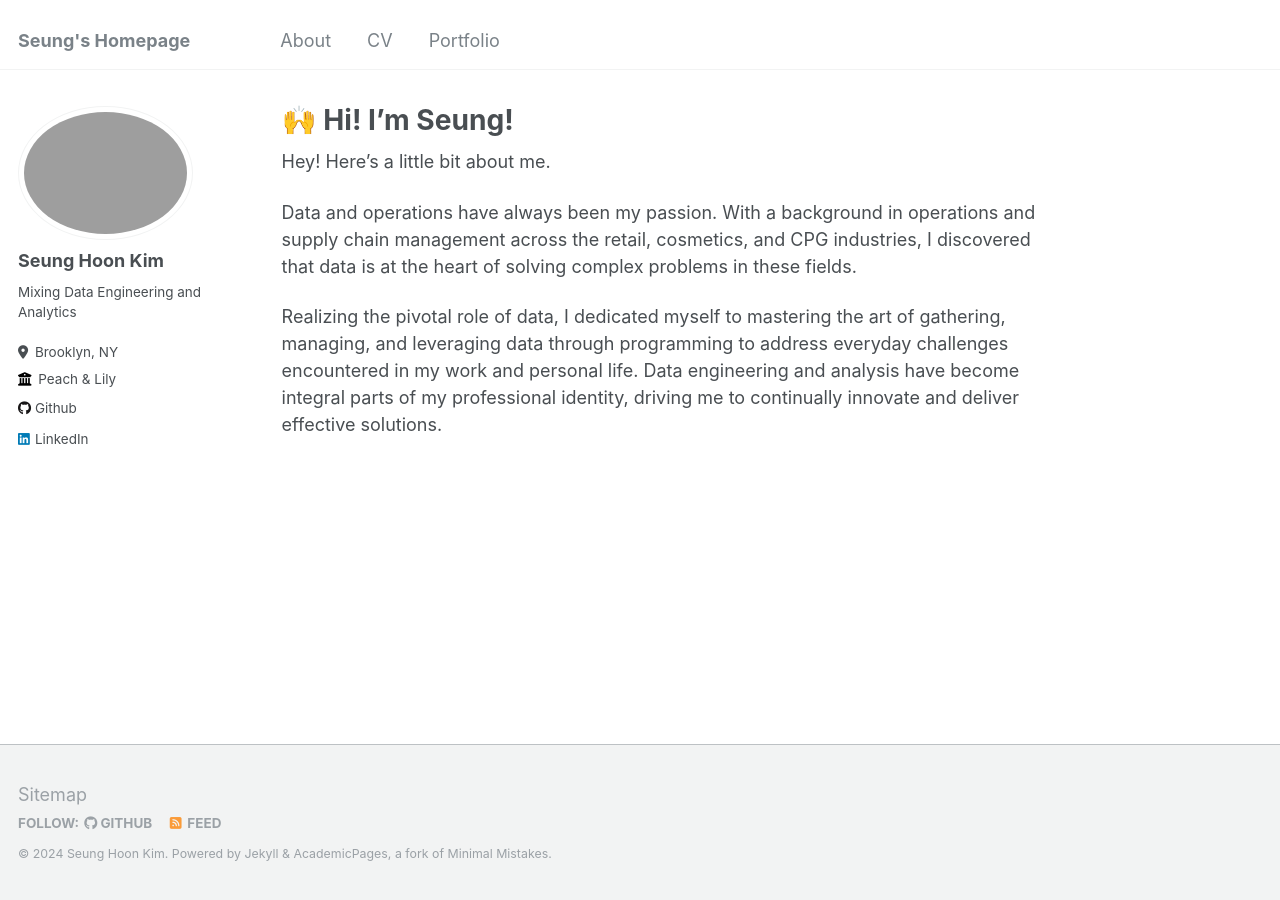
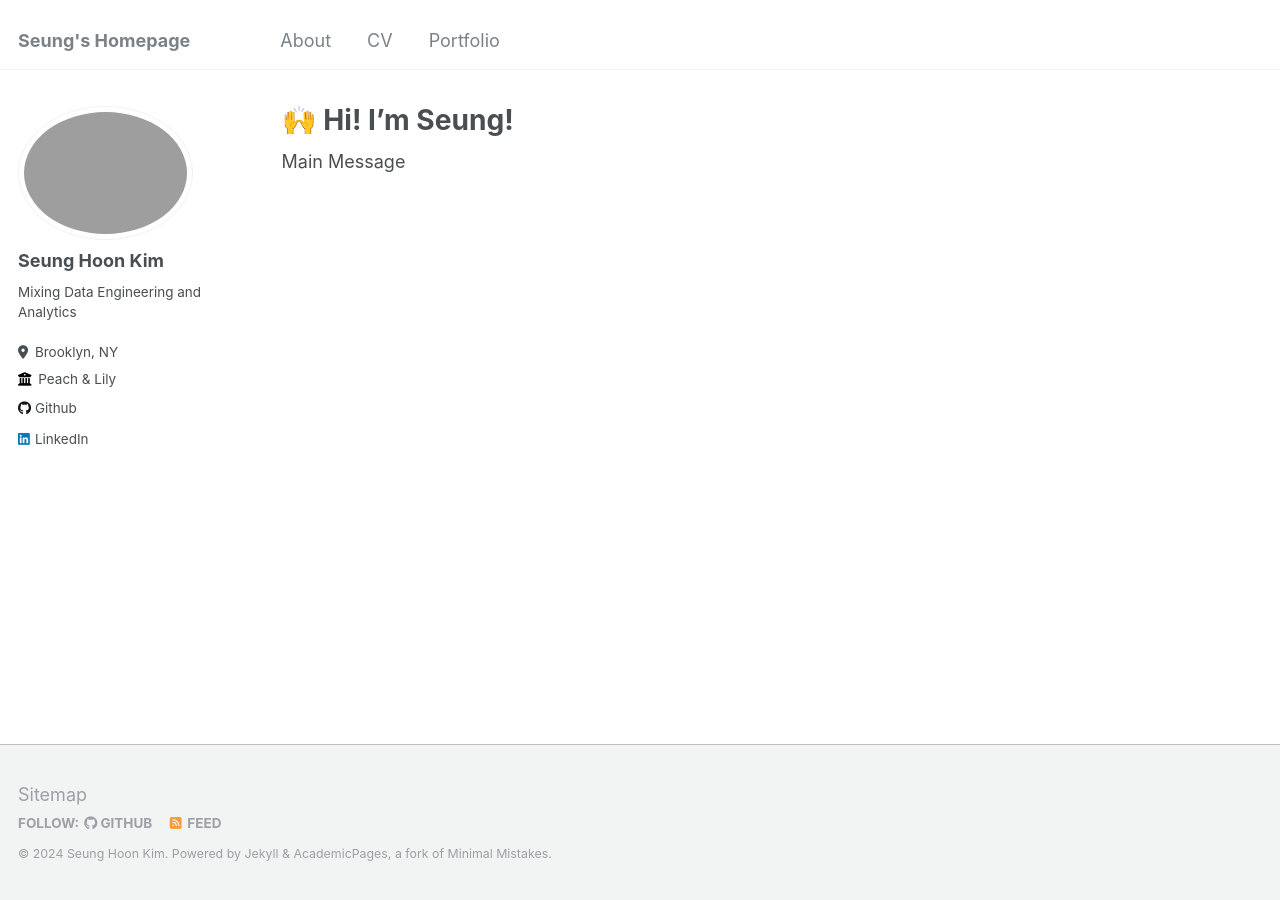
Before and after one commit to seunghoonkim1/seunghoonkim1.github.io, a Jekyll site: the page built from _pages/about.md, in a window 1280 px wide. Built offline with Jekyll 4.4.1, drawn with Linux system fonts in a browser that asks for light colours.

Commit message:
Update about.md

```diff
--- a/_pages/about.md
+++ b/_pages/about.md
@@ -8,8 +8,4 @@ redirect_from:
   - /about.html
 ---
 
-Hey! Here's a little bit about me.
-
-Data and operations have always been my passion. With a background in operations and supply chain management across the retail, cosmetics, and CPG industries, I discovered that data is at the heart of solving complex problems in these fields.
-
-Realizing the pivotal role of data, I dedicated myself to mastering the art of gathering, managing, and leveraging data through programming to address everyday challenges encountered in my work and personal life. Data engineering and analysis have become integral parts of my professional identity, driving me to continually innovate and deliver effective solutions.
+Main Message
```
